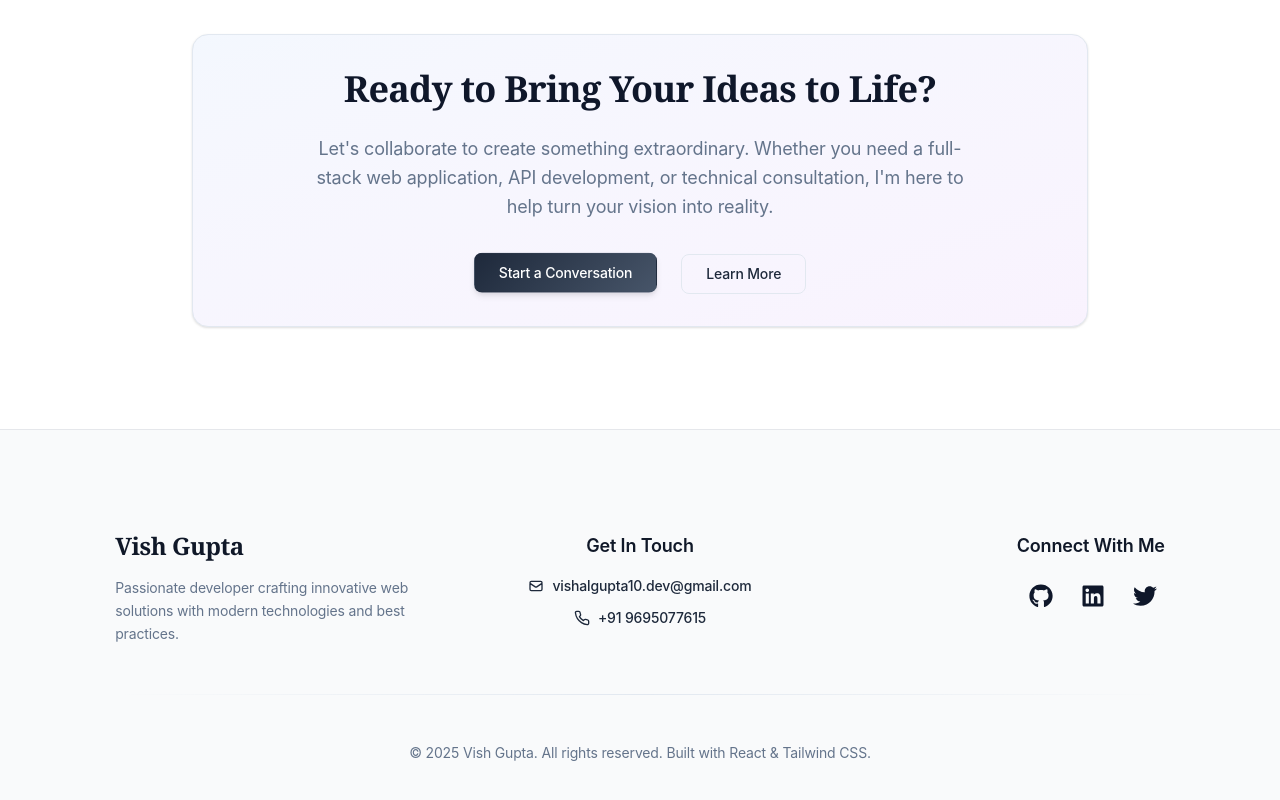
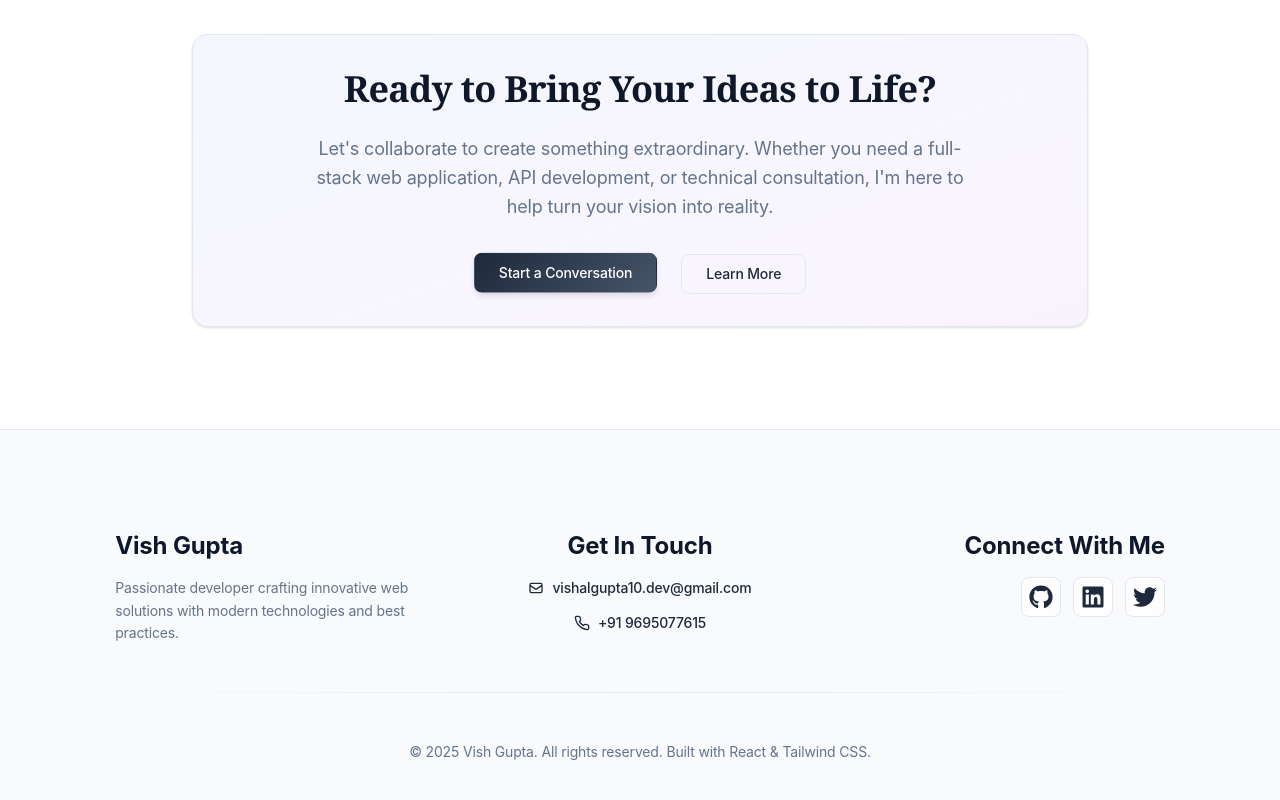
Before and after one commit to visha1codehub/vish-portfolio, a React (Vite) app: page / in a window 1280 px wide. Shown: the part 4353-5153 px from the top of the page. Built offline with nearby package versions, Linux system fonts and the light colour scheme.

Commit message:
Fixed the style of footer and about page..

```diff
--- a/src/App.css
+++ b/src/App.css
@@ -11,6 +11,7 @@
   --color-darkText: #f8fafc;
   --color-darkMuted: #94a3b8;
   --color-darkBorder: #334155;
+  --color-footer-darkBg: #141432; /* Slightly lighter navy for dark theme footer */
 
   --color-lightBg: #ffffff;
   --color-lightCard: #fefefe;
@@ -20,6 +21,7 @@
   --color-lightText: #0f172a;
   --color-lightMuted: #64748b;
   --color-lightBorder: #e2e8f0;
+  --color-footer-lightBg: #f8fafc; /* Slightly off-white for light theme footer */
 
   /* Typography Scale */
   --font-primary: 'Inter', -apple-system, BlinkMacSystemFont, "Segoe UI", Roboto, "Helvetica Neue", sans-serif;
@@ -463,6 +465,98 @@ body {
   background: rgba(99, 102, 241, 0.3);
 }
 
+/* Footer Styles */
+.footer {
+  background-color: var(--color-footer-lightBg);
+  border-top: 1px solid var(--color-lightBorder);
+  padding: var(--section-padding) 0;
+  transition: background-color 0.4s cubic-bezier(0.4, 0, 0.2, 1),
+              border-color 0.4s cubic-bezier(0.4, 0, 0.2, 1);
+}
+
+.dark .footer {
+  background-color: var(--color-footer-darkBg);
+  border-top-color: var(--color-darkBorder);
+}
+
+.footer .footer-heading {
+  font-family: var(--font-display);
+  font-weight: 700;
+  font-size: 1.5rem;
+  line-height: 1.2;
+  color: var(--color-lightText);
+  margin-bottom: 1rem;
+}
+
+.dark .footer .footer-heading {
+  color: var(--color-darkText);
+}
+
+.footer .footer-text {
+  color: var(--color-lightMuted);
+  font-size: 0.875rem;
+  line-height: 1.6;
+}
+
+.dark .footer .footer-text {
+  color: var(--color-darkMuted);
+}
+
+.footer .social-link {
+  display: inline-flex;
+  align-items: center;
+  justify-content: center;
+  width: 2.5rem;
+  height: 2.5rem;
+  border-radius: 0.5rem;
+  background-color: var(--color-lightCard);
+  border: 1px solid var(--color-lightBorder);
+  color: var(--color-lightPrimary);
+  transition: all 0.2s cubic-bezier(0.4, 0, 0.2, 1);
+}
+
+.dark .footer .social-link {
+  background-color: var(--color-darkCard);
+  border-color: var(--color-darkBorder);
+  color: var(--color-darkPrimary);
+}
+
+.footer .social-link:hover {
+  background-color: var(--color-lightPrimary);
+  border-color: var(--color-lightPrimary);
+  color: var(--color-lightBg);
+  transform: translateY(-2px);
+}
+
+.dark .footer .social-link:hover {
+  background-color: var(--color-darkPrimary);
+  border-color: var(--color-darkPrimary);
+  color: var(--color-darkBg);
+}
+
+.footer .contact-link {
+  color: var(--color-lightPrimary);
+  font-size: 0.875rem;
+  font-weight: 500;
+  text-decoration: none;
+  display: inline-flex;
+  align-items: center;
+  gap: 0.5rem;
+  transition: color 0.2s cubic-bezier(0.4, 0, 0.2, 1);
+}
+
+.dark .footer .contact-link {
+  color: var(--color-darkPrimary);
+}
+
+.footer .contact-link:hover {
+  color: var(--color-lightSecondary);
+}
+
+.dark .footer .contact-link:hover {
+  color: var(--color-darkSecondary);
+}
+
 /* Responsive Design */
 @media (max-width: 768px) {
   :root {
@@ -478,4 +572,25 @@ body {
   .card {
     padding: 1.5rem;
   }
+
+  .footer {
+    padding: clamp(2rem, 6vw, 4rem) 0;
+  }
+
+  .footer .footer-heading {
+    font-size: 1.25rem;
+  }
+
+  .footer .footer-text {
+    font-size: 0.8125rem;
+  }
+
+  .footer .social-link {
+    width: 2.25rem;
+    height: 2.25rem;
+  }
+
+  .footer .contact-link {
+    font-size: 0.8125rem;
+  }
 }
--- a/src/components/Footer.jsx
+++ b/src/components/Footer.jsx
@@ -1,9 +1,12 @@
-// src/components/Footer.jsx
+import { Link } from "react-router-dom";
 import { HiOutlineMail } from "react-icons/hi";
 import { FiPhone } from "react-icons/fi";
 import { FaGithub, FaLinkedin, FaTwitter } from "react-icons/fa";
+import useScrollAnimations from "../hooks/useScrollAnimations";
 
 const Footer = () => {
+  useScrollAnimations();
+
   const socialLinks = [
     { name: "GitHub", href: "https://github.com", icon: FaGithub },
     { name: "LinkedIn", href: "https://linkedin.com", icon: FaLinkedin },
@@ -11,35 +14,31 @@ const Footer = () => {
   ];
 
   return (
-    <footer className="section bg-gray-50 dark:bg-gray-900 border-t border-gray-200 dark:border-gray-800">
+    <footer className="footer">
       <div className="container">
         <div className="grid grid-cols-1 md:grid-cols-3 gap-8 lg:gap-12">
           {/* Brand Section */}
-          <div className="text-center md:text-left" data-animate>
-            <h2 className="font-display text-2xl font-bold mb-4 text-gray-900 dark:text-white">
-              Vish Gupta
-            </h2>
-            <p className="text-muted text-sm leading-relaxed max-w-xs mx-auto md:mx-0">
+          <div className="text-center md:text-left" data-animate="fade-in-up">
+            <h2 className="footer-heading">Vish Gupta</h2>
+            <p className="footer-text max-w-xs mx-auto md:mx-0">
               Passionate developer crafting innovative web solutions with modern technologies and best practices.
             </p>
           </div>
 
           {/* Contact Section */}
-          <div className="text-center" data-animate>
-            <h3 className="text-lg font-semibold mb-4 text-gray-900 dark:text-white">
-              Get In Touch
-            </h3>
+          <div className="text-center" data-animate="fade-in-up" style={{ animationDelay: "0.2s" }}>
+            <h3 className="footer-heading">Get In Touch</h3>
             <div className="space-y-3">
               <a
                 href="mailto:vishalgupta10.dev@gmail.com"
-                className="link flex items-center justify-center gap-2 text-sm hover:text-blue-600 dark:hover:text-blue-400 transition-colors duration-200"
+                className="contact-link justify-center"
               >
                 <HiOutlineMail className="w-4 h-4 flex-shrink-0" />
                 <span>vishalgupta10.dev@gmail.com</span>
               </a>
               <a
                 href="tel:+919695077615"
-                className="link flex items-center justify-center gap-2 text-sm hover:text-blue-600 dark:hover:text-blue-400 transition-colors duration-200"
+                className="contact-link justify-center"
               >
                 <FiPhone className="w-4 h-4 flex-shrink-0" />
                 <span>+91 9695077615</span>
@@ -48,10 +47,8 @@ const Footer = () => {
           </div>
 
           {/* Social Links Section */}
-          <div className="text-center md:text-right" data-animate>
-            <h3 className="text-lg font-semibold mb-4 text-gray-900 dark:text-white">
-              Connect With Me
-            </h3>
+          <div className="text-center md:text-right" data-animate="fade-in-up" style={{ animationDelay: "0.4s" }}>
+            <h3 className="footer-heading">Connect With Me</h3>
             <div className="flex justify-center md:justify-end gap-3">
               {socialLinks.map((link, index) => {
                 const IconComponent = link.icon;
@@ -61,8 +58,9 @@ const Footer = () => {
                     href={link.href}
                     target="_blank"
                     rel="noopener noreferrer"
-                    className=" p-2 w-10 h-10 flex items-center justify-center rounded-lg hover:scale-105 transition-transform duration-200"
+                    className="social-link"
                     aria-label={`Visit my ${link.name} profile`}
+                    data-animate="fade-scale"
                     style={{ animationDelay: `${index * 100}ms` }}
                   >
                     <IconComponent className="w-6 h-6" />
@@ -77,8 +75,8 @@ const Footer = () => {
         <div className="divider my-8"></div>
 
         {/* Copyright Section */}
-        <div className="text-center" data-animate>
-          <p className="text-muted text-sm">
+        <div className="text-center" data-animate="fade-in-up" style={{ animationDelay: "0.6s" }}>
+          <p className="footer-text">
             © {new Date().getFullYear()} Vish Gupta. All rights reserved. Built with React & Tailwind CSS.
           </p>
         </div>
--- a/src/components/Hero.jsx
+++ /dev/null
@@ -1,29 +0,0 @@
-const Hero = () => {
-  <section className="hero relative h-screen flex items-center justify-center w-full overflow-hidden">
-    <div className="absolute inset-0 bg-cover bg-center opacity-20" style={{ backgroundImage: "url('/images/hero-bg.jpg')" }}></div>
-    <div className="text-center z-50 max-w-5xl mx-auto px-4 sm:px-6 lg:px-8">
-      <h1 className="text-5xl sm:text-6xl lg:text-7xl font-bold text-white mb-6 animate-slide-up">
-        Hi, I'm <span class="text-[var(--color-darkSecondary)]">Vish Gupta</span>
-      </h1>
-      <p className="text-xl sm:text-2xl text-white/80 mb-8 animate-slide-up max-w-3xl mx-auto">
-        A passionate developer crafting innovative, user-focused web solutions.
-      </p>
-      <div className="flex justify-center gap-4">
-        <a
-          href="#contact"
-          className="btn-primary px-8 py-3 text-lg animate-pulse hover:scale-105 transition-transform"
-        >
-          Get in Touch
-        </a>
-        <a
-          href="/projects"
-          className="link px-8 py-3 text-lg font-semibold border border-white/40 rounded-lg hover:bg-white/10 dark:hover:bg-[var(--color-darkBorder)] transition-colors"
-        >
-          View Projects
-        </a>
-      </div>
-    </div>
-  </section>
-};
-
-export default Hero;
```
Also changed, not shown: src/pages/About.jsx (+107 -71 lines).
